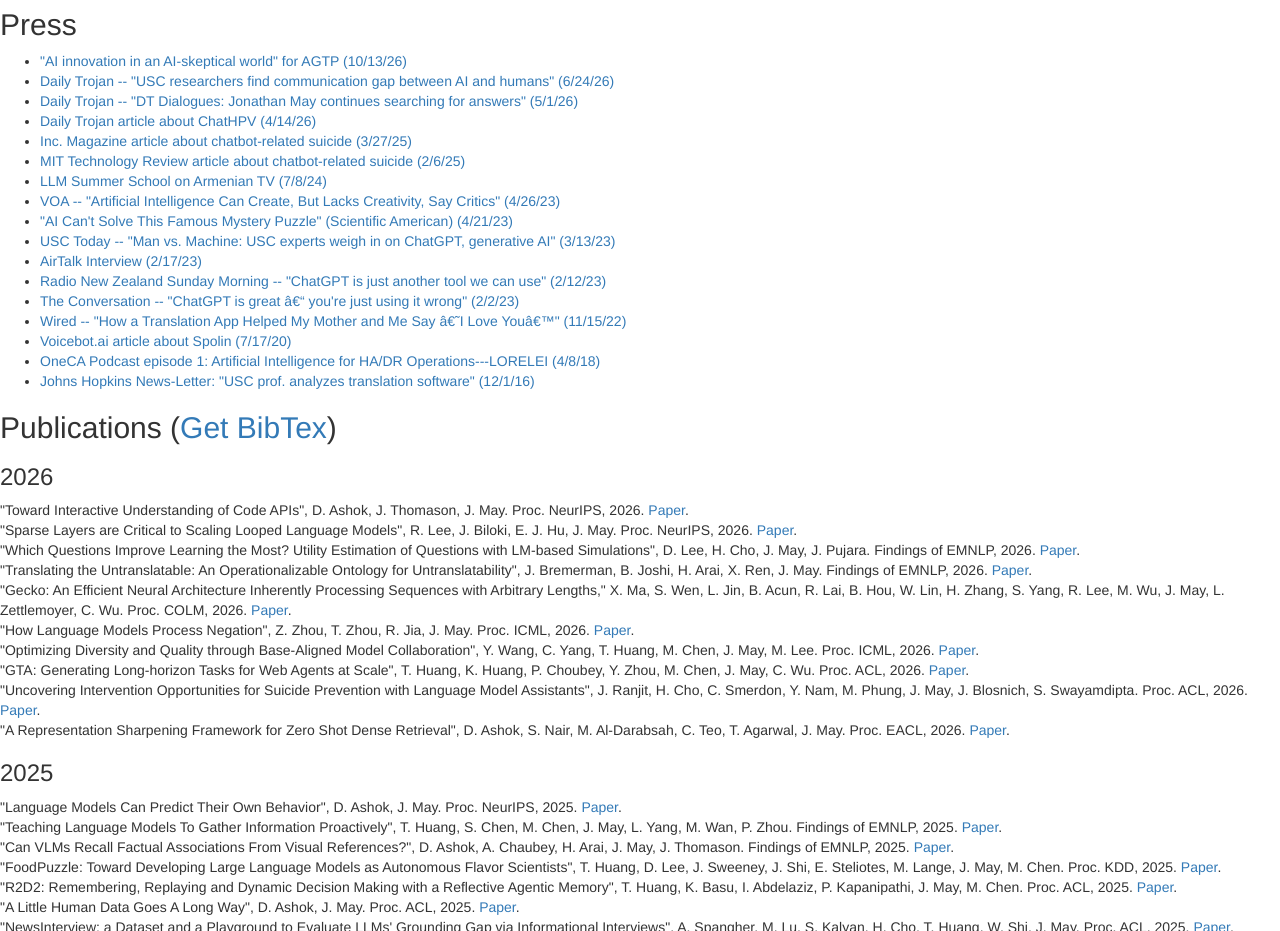
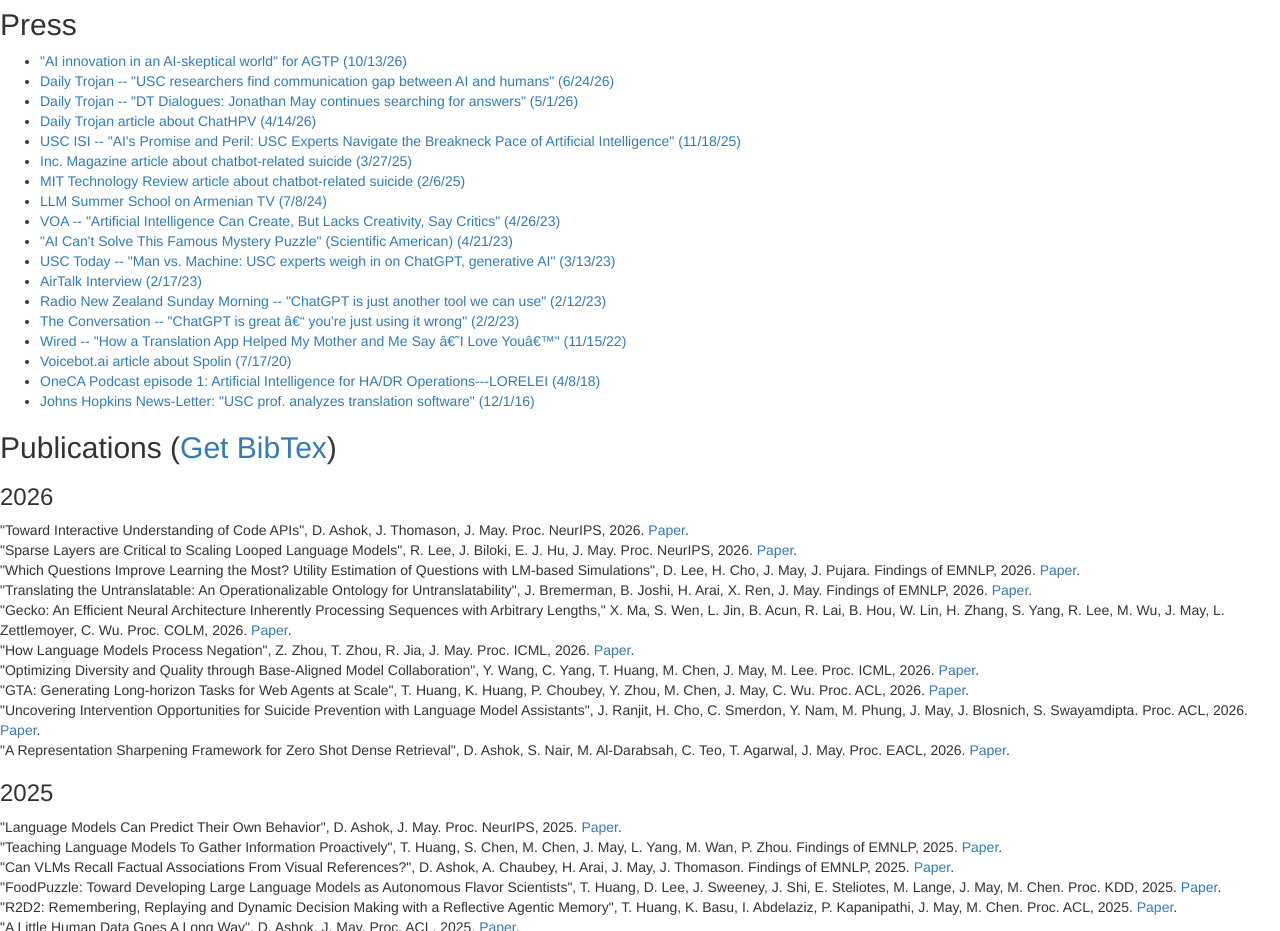
Before and after one commit to jonmay/webpage, a plain HTML site: page index.html in a window 1280 px wide. Shown: the part 3280-4211 px from the top of the page. Drawn offline with nearby package versions, Linux system fonts and the light colour scheme; a script that the page names is missing.

Commit message:
Press: add USC ISI 'AI's Promise and Peril' (11/18/25)
Co-Authored-By: Claude Sonnet 5.5 <noreply@anthropic.com>
Claude-Session: https://claude.ai/code/session_012Fx8dqi21CtmqZRDCxXaQn

```diff
--- a/index.html
+++ b/index.html
@@ -216,6 +216,7 @@ what was meant by this.
 <li> <a href="https://dailytrojan.com/2026/06/24/usc-researchers-find-communication-gap-between-ai-and-humans/"> Daily Trojan -- "USC researchers find communication gap between AI and humans" (6/24/26)</a> </li>
 <li> <a href="https://dailytrojan.com/2026/05/01/dt-dialogues-jonathan-may-continues-searching-for-answers/"> Daily Trojan -- "DT Dialogues: Jonathan May continues searching for answers" (5/1/26)</a> </li>
 <li> <a href="https://dailytrojan.com/2026/04/14/usc-faculty-develops-ai-tool-for-hpv-education/"> Daily Trojan article about ChatHPV (4/14/26)</a> </li>
+<li> <a href="https://www.isi.edu/news/80861/ais-promise-and-peril-usc-experts-navigate-the-breakneck-pace-of-artificial-intelligence"> USC ISI -- "AI's Promise and Peril: USC Experts Navigate the Breakneck Pace of Artificial Intelligence" (11/18/25)</a> </li>
 <li> <a href="https://www.inc.com/brian-contreras/artificial-intelligence-ai-boyfriend-relationship-chatgpt-chatbot-loneliness/91146737">Inc. Magazine article about chatbot-related suicide (3/27/25)</a> </li>
 <li> <a href="https://www.technologyreview.com/2025/02/06/1111077/nomi-ai-chatbot-told-user-to-kill-himself/">MIT Technology Review article about chatbot-related suicide (2/6/25)</a> </li>
 <li> <a href="https://www.youtube.com/watch?v=wy8eMSnoA2s">LLM Summer School on Armenian TV (7/8/24)</a> </li>
```
